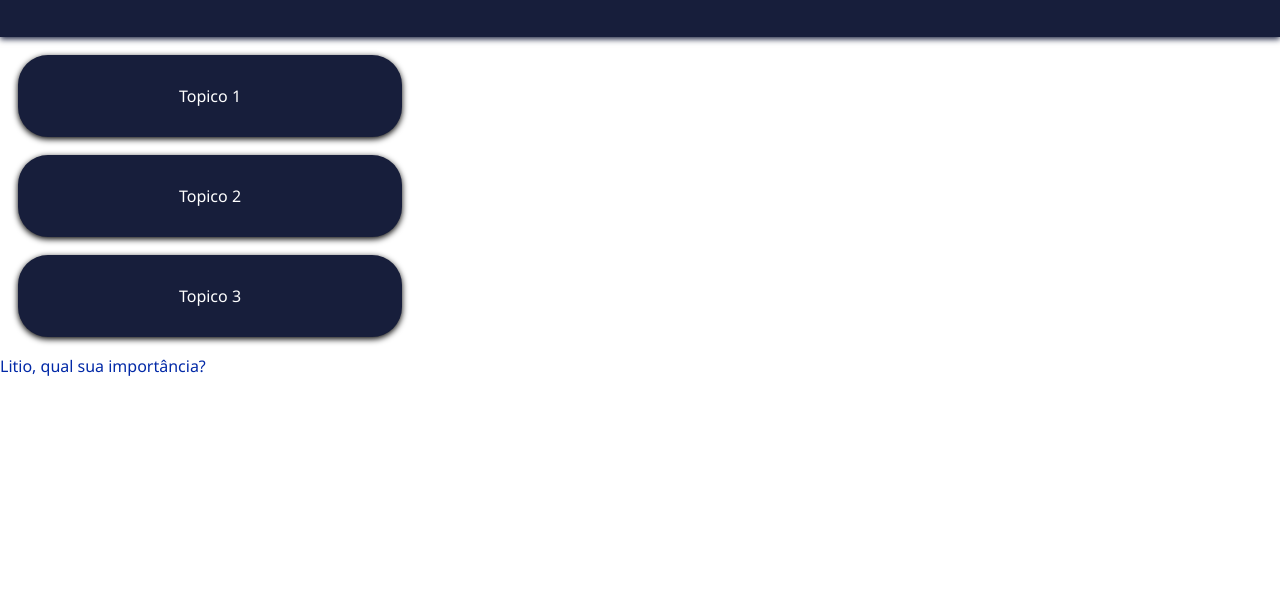
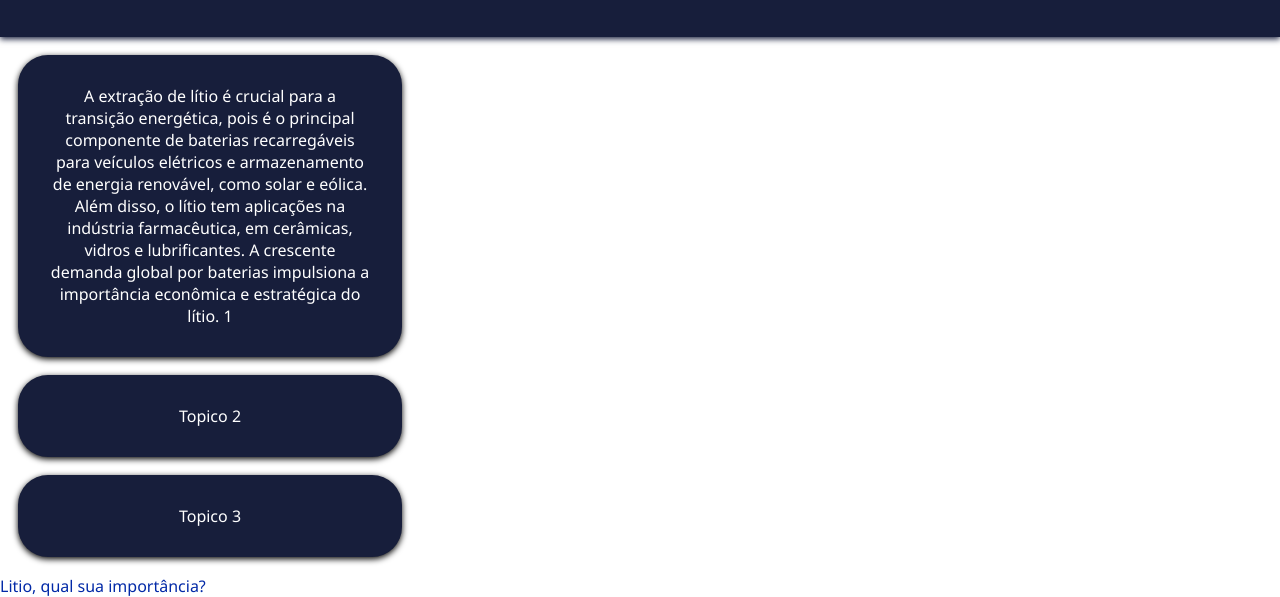
Before and after one commit to Edisay-dev/Atividade---medidas, a plain HTML site: page index.html in a window 1280 px wide. Shown: the part 343-940 px from the top of the page. Before the commit the page ends 800 px from the top, so only its background shows below. Drawn offline with Linux system fonts and the light colour scheme.

Commit message:
primeiro commit

```diff
--- a/index.html
+++ b/index.html
@@ -19,7 +19,7 @@
     <main>
         <div class="top">
 
-            <div class="card">Topico 1</div>
+            <div class="card">A extração de lítio é crucial para a transição energética, pois é o principal componente de baterias recarregáveis para veículos elétricos e armazenamento de energia renovável, como solar e eólica. Além disso, o lítio tem aplicações na indústria farmacêutica, em cerâmicas, vidros e lubrificantes. A crescente demanda global por baterias impulsiona a importância econômica e estratégica do lítio.  1</div>
             <div class="card">Topico 2</div>
             <div class="card">Topico 3</div>
         </div>
```
